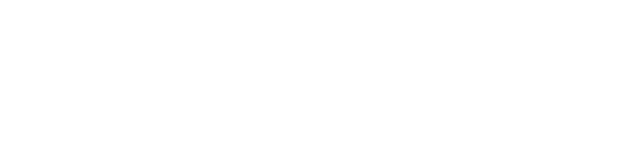
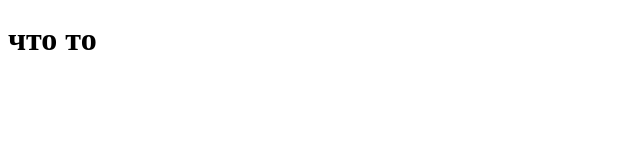
Before and after one commit to Omnixx-DS/Omnixx-start, a plain HTML site: page index.html in a window 1280 px wide. Shown: the whole page, without its empty margins (0-640 px from the left). Drawn offline with Linux system fonts and the light colour scheme.

Commit message:
что то

```diff
--- a/index.html
+++ b/index.html
@@ -6,6 +6,9 @@
     <title>Document</title>
 </head>
 <body>
+     <h1>
+    что то
 
+     </h1>
 </body>
 </html>
```
Also changed, not shown: Script.js (added), color.css (added).
